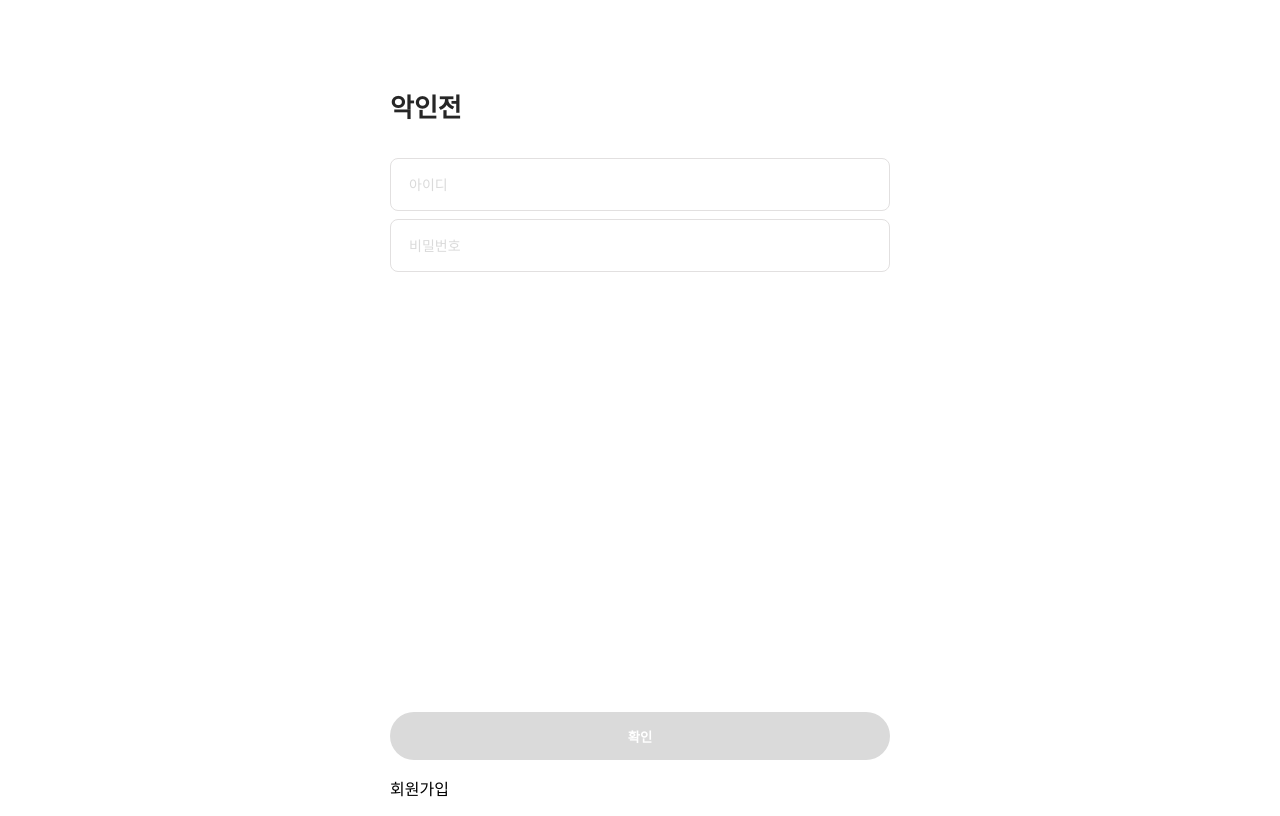
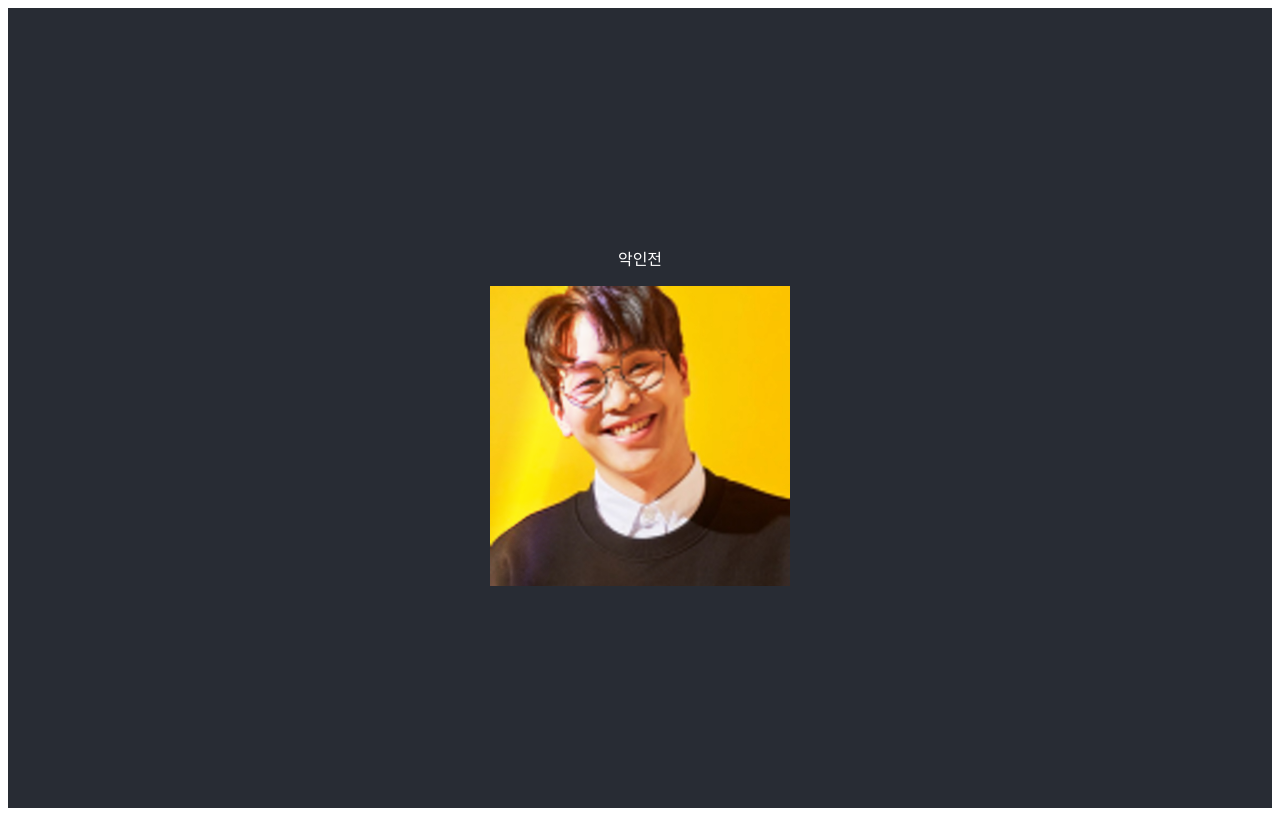
Before and after one commit to Jiseokmin/wanted_frontend, a React (Create React App) app: page / in a window 1280 px wide. Built offline with nearby package versions, Linux system fonts and the light colour scheme.

Commit message:
fix: edit app.js

```diff
--- a/src/App.js
+++ b/src/App.js
@@ -1,5 +1,6 @@
 import { useEffect, useState } from 'react';
-import Login from './Login';
+import './App.css';
+//import Login from './Login';
 
 function App() {
   const [rotation, setRotation] = useState({ rotationX: 0, rotationY: 0 });
@@ -21,21 +22,6 @@ function App() {
     setRotation({rotationX: 0,rotationY: 0});
   };
 
-
-  // useEffect(()=>{
-  //     fetch("/test")
-  //       .then(res => res.text())
-  //       .then(m=>setMessage(m))
-  //     }, [])
-
-  // return (
-  //   <div>
-  //         {message}
-  //   </div>
-  // );
-  return (
-    <div><Login /></div>
-  )
   return (
     <div className="App">
       <header className="App-header">
```
